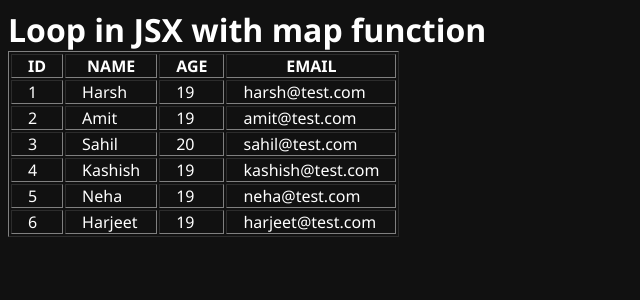
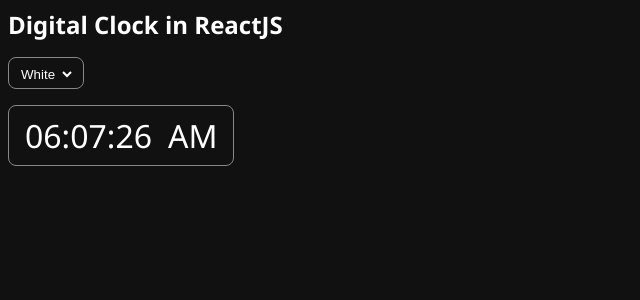
Before and after one commit to 0x-harsh/React-Tutorial---Code-Step-by-Step, a React app: page / in a window 1280 px wide. Shown: the top 300 px of the page, without its empty margins (0-640 px from the left). Built offline with nearby package versions, Linux system fonts and the light colour scheme; the HTML template or start-up script is replaced by a standard one.

Commit message:
digital clock in reactjs using useState and props

```diff
--- /dev/null
+++ b/src/10 Digital Clock in React JS/App.jsx
@@ -0,0 +1,15 @@
+import { useState } from "react"
+import ChangeColor from '../components/ChangeColor.jsx'
+import Clock from '../components/Clock.jsx'
+const App = () => {
+    const [color, setColor] = useState('white')
+    return (
+        <div className='flex flex-col gap'>
+            <h2>Digital Clock in ReactJS</h2>
+            <ChangeColor color={color} setColor={setColor} />
+            <Clock color={color} />
+        </div>
+    )
+}
+
+export default App
--- /dev/null
+++ b/src/components/ChangeColor.jsx
@@ -0,0 +1,16 @@
+import { useState } from "react"
+
+const ChangeColor = ({ color, setColor }) => {
+    return (
+        <div className="selectCont">
+            <select onChange={(e) => { setColor(e.target.value) }} selected="White">
+                <option value="white">White</option>
+                <option value="red">Red</option>
+                <option value="green">Green</option>
+                <option value="blue">Blue</option>
+            </select>
+        </div>
+    )
+}
+
+export default ChangeColor
--- /dev/null
+++ b/src/components/Clock.jsx
@@ -0,0 +1,30 @@
+import { useState } from 'react'
+const Clock = ({ color }) => {
+    let date = new Date()
+    const [hours, setHours] = useState('00')
+    const [minutes, setMinutes] = useState('00')
+    const [seconds, setSeconds] = useState('00')
+    const [meridiem, setMeridiem] = useState('AM')
+    setTimeout(() => {
+        let hours = date.getHours()
+        if (hours > 12) {
+            hours = hours - 12
+            setMeridiem('PM')
+        }
+        setHours(hours.toString().padStart(2, '0'))
+        setMinutes(date.getMinutes().toString().padStart(2, '0'))
+        setSeconds(date.getSeconds().toString().padStart(2, '0'))
+    }, 1000);
+    return (
+        <div className='clock flex gap' style={{ color: color }}>
+            <div>
+                <span>{hours}</span>:
+                <span>{minutes}</span>:
+                <span>{seconds}</span>
+            </div>
+            <span>{meridiem}</span>
+        </div>
+    )
+}
+
+export default Clock
--- a/src/index.css
+++ b/src/index.css
@@ -90,10 +90,11 @@
   outline: none;
 }
 
-.selectcity {
-  padding: 0.5rem 1rem;
+.selectcity, .selectCont {
+  padding: 0.25rem 0.5rem;
   border: 1px solid #888;
   width: fit-content;
+  border-radius: 0.5rem;
 }
 
 .selected {
@@ -103,3 +104,17 @@
 table th, table td {
   padding: 0 1rem;
 }
+
+.clock {
+  padding: 0.5rem 1rem;
+  font-size: 2rem;
+  font-weight: 500;
+  border: 1px solid #888;
+  border-radius: 0.5rem;
+  width: fit-content;
+}
+
+select > option {
+  background-color: #111;
+  color: white;
+}
--- a/src/main.jsx
+++ b/src/main.jsx
@@ -1,6 +1,6 @@
 import { StrictMode } from 'react'
 import { createRoot } from 'react-dom/client'
 import './index.css'
-import App from './09 Loop in JSX with map function/App.jsx'
+import App from './10 Digital Clock in React JS/App.jsx'
 
 createRoot(document.getElementById('root')).render(<App />)
```
